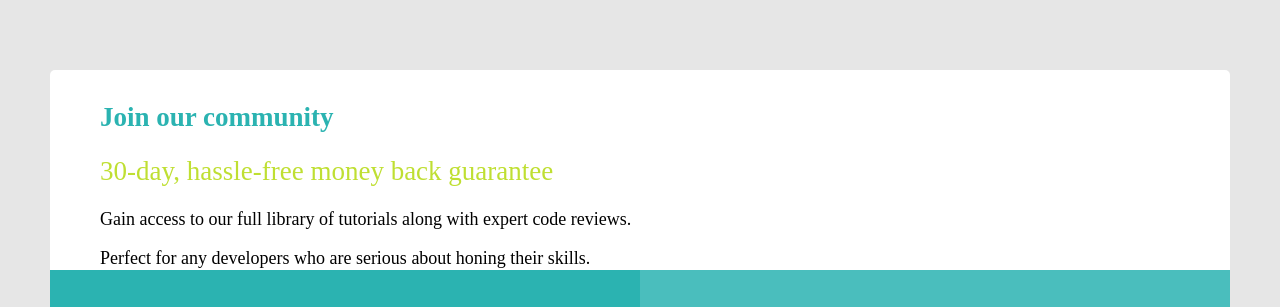
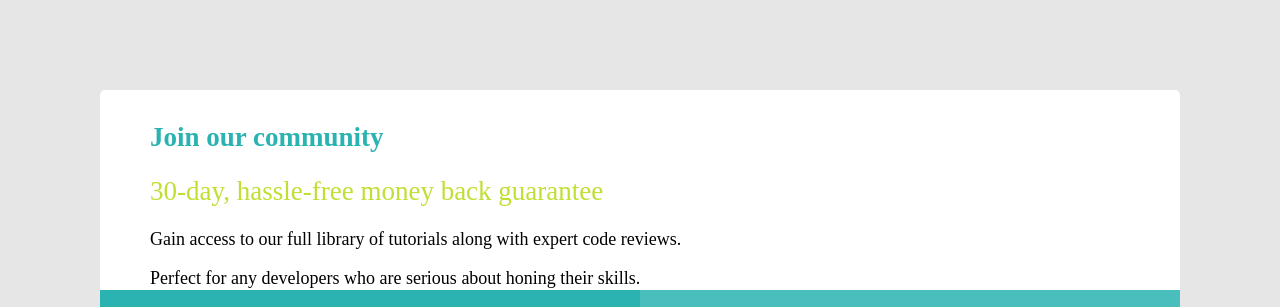
Before and after one commit to Semiteagain/unsematic-grid, a plain HTML site: page index.html in a window 1280 px wide. Shown: the top 307 px of the page. Drawn offline with Linux system fonts and the light colour scheme.

Commit message:
add margin

```diff
--- a/css/style.css
+++ b/css/style.css
@@ -1,5 +1,5 @@
 body {
-  margin: 20px 50px;
+  margin: 40px 100px;
   font-size: 18px;
   font-family: url(../fonts/karla/Karla-Bold.ttf);
   background-color: #e6e6e6;
```
